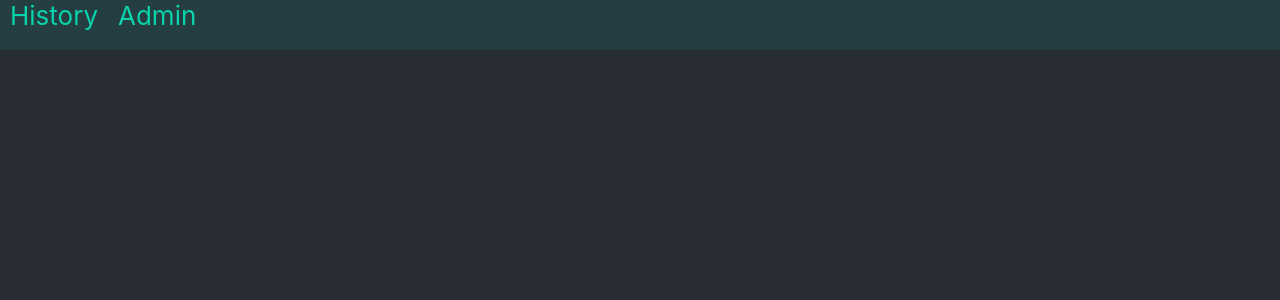
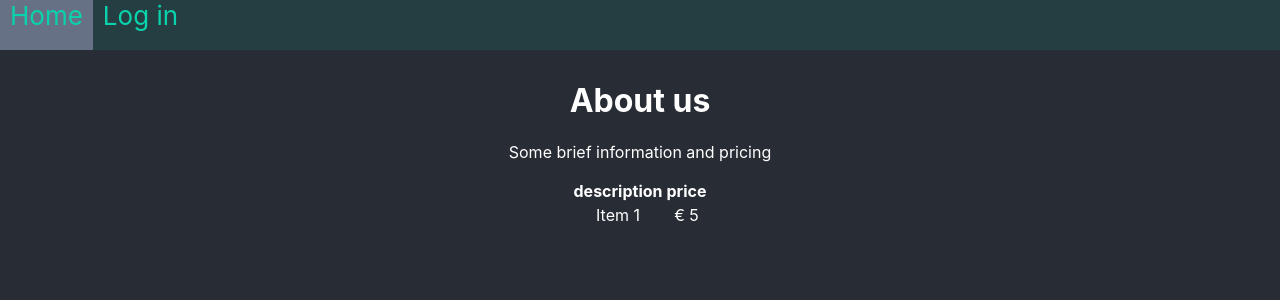
Before and after one commit to InQuirer/hackathon-2019, a React (Create React App) app in the folder hackathon-2019-frontend/: page /home in a window 1280 px wide. Shown: the top 300 px of the page. Built offline with nearby package versions, Linux system fonts and the light colour scheme.

Commit message:
frontend: Login Form

```diff
--- a/hackathon-2019-frontend/src/App.scss
+++ b/hackathon-2019-frontend/src/App.scss
@@ -63,6 +63,29 @@
     }
   }
 }
+
+.Login {
+  margin-top: 40vh;
+  & input {
+    color: #09d3ac;
+    display: block;
+    margin: 10px auto;
+    width: 25em;
+    padding: 5px;
+    background-color: #333;
+    border: solid 1px #677185;
+    font-size: 1em;
+    transition: 256ms;
+    &[type="submit"] {
+      cursor: pointer;
+      width: 10em;
+      &:hover {
+        filter: brightness(110%);
+      }
+    }
+  }
+}
+
 ::-webkit-scrollbar-track {
   background-color: #434954;
 }
--- a/hackathon-2019-frontend/src/App.tsx
+++ b/hackathon-2019-frontend/src/App.tsx
@@ -4,6 +4,8 @@ import { BrowserRouter, NavLink, Route } from 'react-router-dom';
 import { Redirect } from 'react-router';
 import History from "./pages/History";
 import Admin from "./pages/Admin";
+import Home from "./pages/Home";
+import Login from "./pages/Login";
 
 export interface NavigationObject {
     path: string;
@@ -11,12 +13,44 @@ export interface NavigationObject {
     description: string;
 }
 
+export interface User {
+    name: string;
+    email: string;
+    sessionID: string;
+}
+
 const navigationMap: NavigationObject[] = [
     History.nav,
     Admin.nav
 ];
 
-const getNavigationTabs = () => navigationMap.map((el) => (
+interface AppState {user: User}
+
+const Context: React.Context<User> = React.createContext({
+    name: '',
+    email: '',
+    sessionID: ''
+});
+
+const currentUser: User = {
+    name: '',
+    email: '',
+    sessionID: ''
+};
+
+const getNavigationTabs = (user: User) => {
+    console.log(user);
+    return (
+        <React.Fragment>
+            <NavLink
+                className="App-link"
+                to={Home.nav.path}
+                title={Home.nav.description}
+                isActive={() => Home.nav.path.endsWith(window.location.pathname.split('/')[1])}
+            >
+                {Home.nav.displayName}
+            </NavLink>
+            {user.sessionID ? navigationMap.map((el) =>
                     <NavLink
                         className="App-link"
                         to={el.path}
@@ -24,27 +58,62 @@ const getNavigationTabs = () => navigationMap.map((el) => (
                         isActive={() => el.path.endsWith(window.location.pathname.split('/')[1])}
                     >
                         {el.displayName}
+                    </NavLink>)
+                :
+                <React.Fragment>
+                    <NavLink
+                        className="App-link"
+                        to="/login"
+                        title="Log in"
+                        isActive={() => '/login'.endsWith(window.location.pathname.split('/')[1])}
+                    >
+                        {'Log in'}
                     </NavLink>
-));
+                </React.Fragment>
+            }
+        </React.Fragment>
+)};
 
-const App: React.FC = () => {
+export default class App extends React.Component<{}, AppState> {
+
+    componentDidUpdate(prevProps: Readonly<{}>, prevState: Readonly<AppState>, snapshot?: any): void {
+
+    }
+
+    render(): React.ReactNode {
         return (
             <BrowserRouter>
+                <Context.Provider value={currentUser}>
+                    <Context.Consumer>
+                        {user =>
                             <div className="App">
                                 <div className="App-header">
                                     <div className="App-navigation">
-                        {getNavigationTabs()}
+                                        {getNavigationTabs(user)}
                                     </div>
                                 </div>
                                 <div className="App-content">
                                     <Route exact path="/" render={() => <Redirect to="/home"/>}/>
-                    <Route exact path={History.nav.path} component={History} />
+                                    <Route exact path="/home" component={Home}/>
+                                    {user.sessionID ?
+                                        <React.Fragment>
+                                            < Route exact path={History.nav.path} component={History} />
                                             {/*<Route exact path={`${History.nav.path}/:ID`} component={History} />*/}
                                             <Route exact path={Admin.nav.path} component={Admin} />
                                             {/*<Route exact path={`${Admin.nav.path}/:ID`} component={Admin} />*/}
+                                        </React.Fragment>
+                                        :
+                                        <React.Fragment>
+                                            <Route exact path="/login" component={Login}/>
+                                        </React.Fragment>
+
+                                    }
                                 </div>
                             </div>
+                        }
+                    </Context.Consumer>
+                </Context.Provider>
             </BrowserRouter>
         );
-};
-export default App;
+    }
+}
--- /dev/null
+++ b/hackathon-2019-frontend/src/pages/Home.tsx
@@ -0,0 +1,47 @@
+import React from 'react';
+import {NavigationObject} from "../App";
+
+interface HomeProps {
+    match: any;
+}
+
+export default class Home extends React.Component<HomeProps, {}> {
+    static readonly nav: NavigationObject = {path: '/home', displayName: 'Home', description: 'Home Page'};
+    private static pricing: {description: string, price: number}[] = [
+        {description: 'Item 1', price: 5}
+    ];
+
+    constructor(props: HomeProps) {
+        super(props);
+    }
+
+    render(): React.ReactNode {
+        const keys = Object.keys(Home.pricing[0]);
+        return (
+            <div className="Home">
+                    <div className="About">
+                        <h1>About us</h1>
+                        <p>
+                            Some brief information and pricing
+                        </p>
+                    </div>
+                    <div className="Pricing">
+                        <table style={{margin: 'auto'}}>
+                            <thead>
+                                <tr>
+                                    {keys.map(el => <th>{el}</th>)}
+                                </tr>
+                            </thead>
+                            <tbody>
+                                {Home.pricing.map(el =>
+                                <tr>
+                                    <td>{el.description}</td>
+                                    <td>€ {el.price}</td>
+                                </tr>)}
+                            </tbody>
+                        </table>
+                    </div>
+            </div>
+        );
+    }
+}
--- /dev/null
+++ b/hackathon-2019-frontend/src/pages/Login.tsx
@@ -0,0 +1,24 @@
+import React from 'react';
+import {NavigationObject} from "../App";
+
+interface LoginProps {
+    match: any;
+}
+
+export default class Login extends React.Component<LoginProps, {}> {
+    static readonly nav: NavigationObject = {path: '/login', displayName: 'Login', description: 'Login Page'};
+
+    constructor(props: LoginProps) {
+        super(props);
+    }
+
+    render(): React.ReactNode {
+        return (
+            <div className="Login">
+                <input type="text" placeholder="Login or Email"/>
+                <input type="text" placeholder="Password"/>
+                <input type="submit"/>
+            </div>
+        );
+    }
+}
```
Lines whose indentation alone changed are shown as unchanged.
